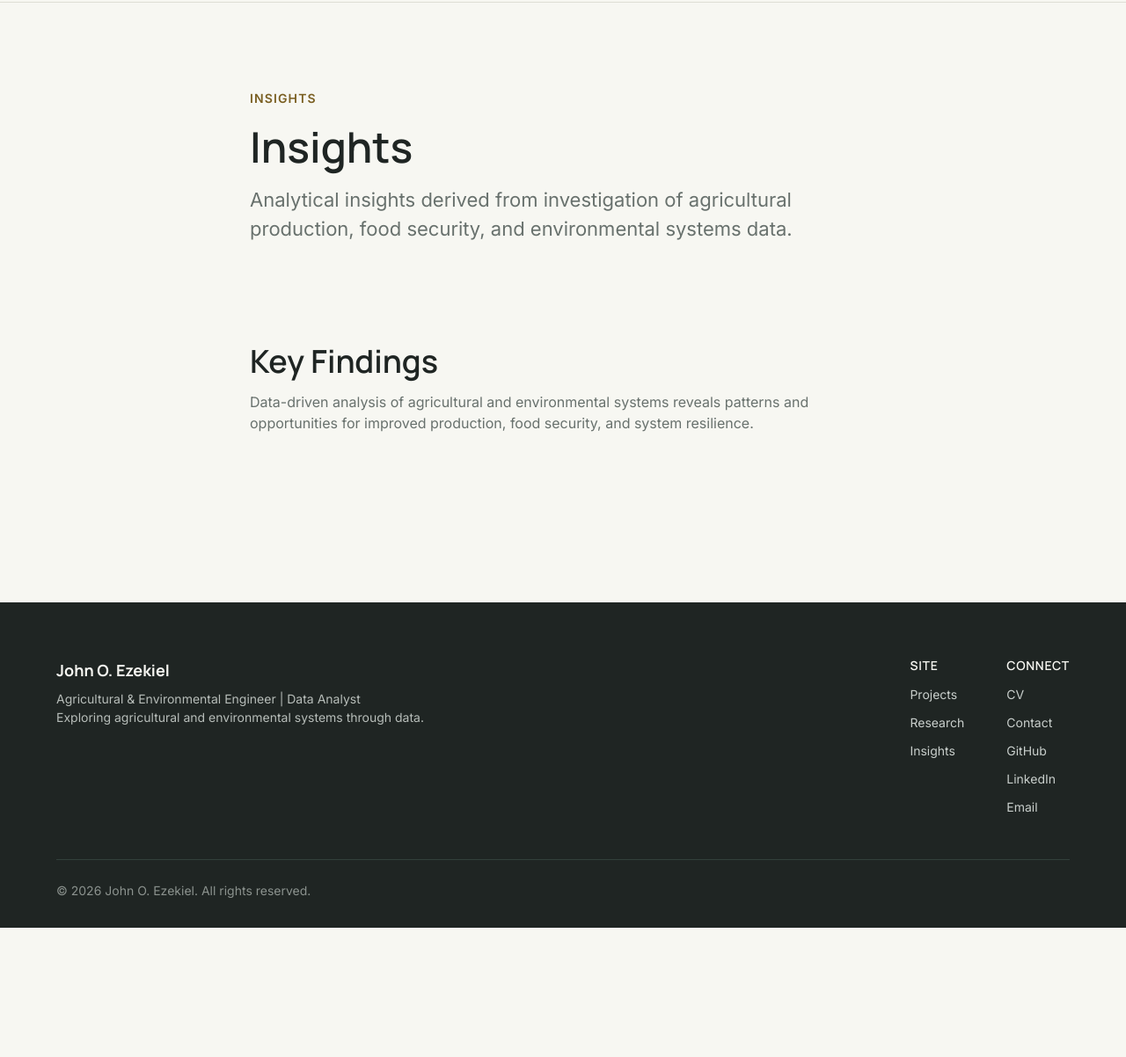
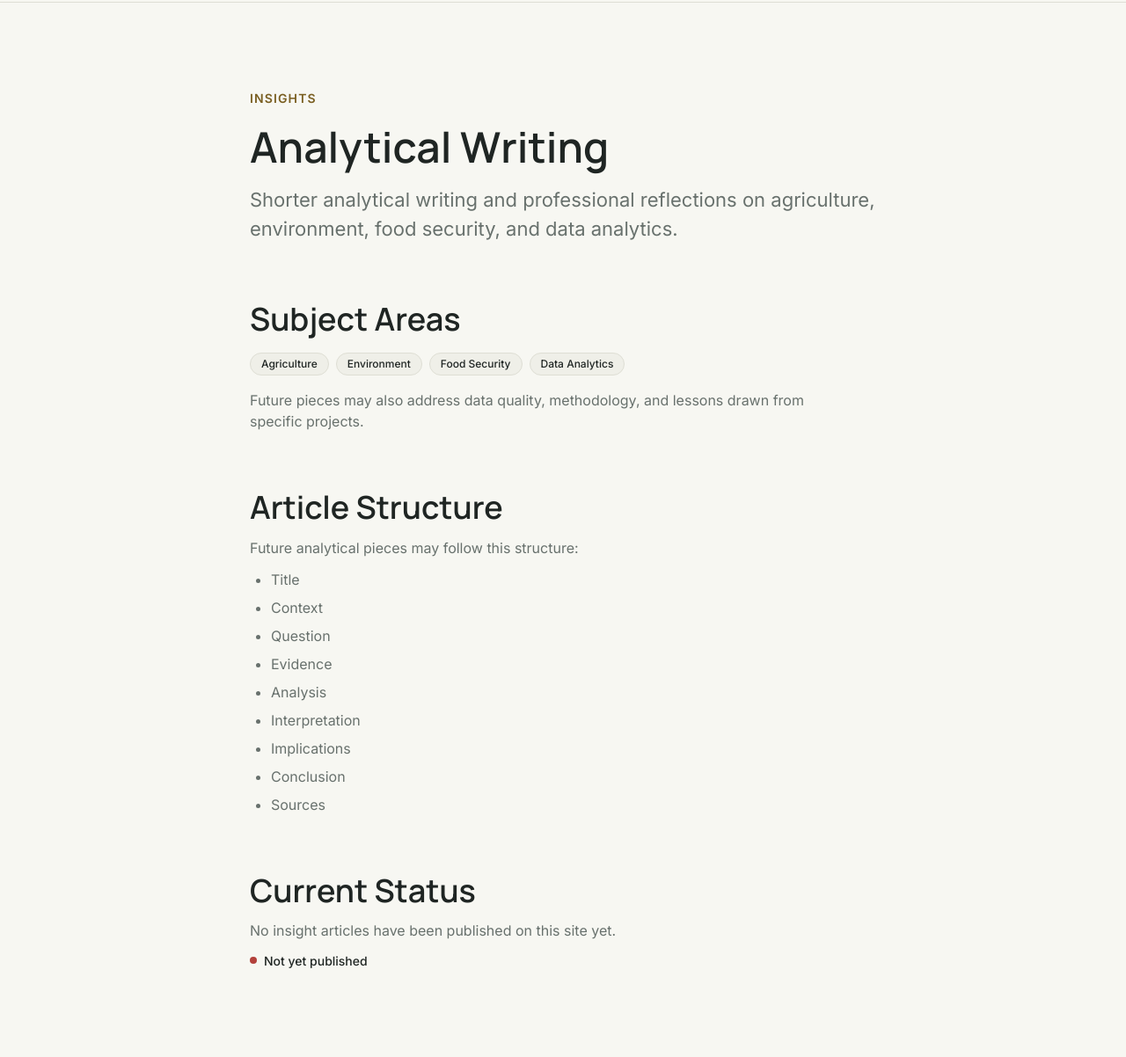
Before and after one commit to johnoe0710/john-o-ezekiel-website, a plain HTML site: page insights/index.html in a window 1280 px wide. Shown: the part 73-1275 px from the top of the page at 88% size. Before the commit the page ends 1128 px from the top, so only its background shows below. Drawn offline with Linux system fonts and the light colour scheme.

Commit message:
fix: restore future-facing insights architecture

```diff
--- a/insights/index.html
+++ b/insights/index.html
@@ -4,43 +4,73 @@
   <meta charset="UTF-8">
   <meta name="viewport" content="width=device-width, initial-scale=1.0">
   <title>Insights | John O. Ezekiel</title>
-  <meta name="description" content="Analytical insights on agricultural production, food security, and environmental systems.">
+  <meta name="description" content="Shorter analytical writing on agriculture, environment, food security, and data analytics.">
   <meta property="og:title" content="Insights | John O. Ezekiel">
-  <meta property="og:description" content="Analytical insights on agricultural production, food security, and environmental systems.">
+  <meta property="og:description" content="Shorter analytical writing on agriculture, environment, food security, and data analytics.">
   <meta property="og:type" content="website">
   <meta property="og:url" content="https://johnoe0710.github.io/john-o-ezekiel-website/insights/">
   <link rel="canonical" href="https://johnoe0710.github.io/john-o-ezekiel-website/insights/">
-  <link rel="preconnect" href="https://fonts.googleapis.com">
-  <link rel="preconnect" href="https://fonts.gstatic.com" crossorigin>
-  <link href="https://fonts.googleapis.com/css2?family=Inter:wght@400;500;600;700&amp;family=Manrope:wght@600;700;800&amp;display=swap" rel="stylesheet">
+  <link href="https://fonts.googleapis.com/css2?family=Inter:wght@400;500;600;700&family=Manrope:wght@600;700;800&display=swap" rel="stylesheet">
   <link rel="stylesheet" href="../css/tokens.css">
   <link rel="stylesheet" href="../css/base.css">
   <link rel="stylesheet" href="../css/layout.css">
   <link rel="stylesheet" href="../css/components.css">
 </head>
 <body>
-  <header class="site-header" data-include="partials/header.html"></header>
+  <header class="site-header" data-include="../partials/header.html"></header>
 
   <main>
-    <div class="container" style="padding-block: var(--space-9) var(--space-8); max-width: 760px;">
+    <div class="container" style="padding-block: var(--space-9) var(--space-6); max-width: 760px;">
       <span class="section-header__eyebrow">Insights</span>
-      <h1 style="margin-top: var(--space-2);">Insights</h1>
+      <h1 style="margin-top: var(--space-2);">Analytical Writing</h1>
       <p class="hero__tagline" style="margin-top: var(--space-4);">
-        Analytical insights derived from investigation of agricultural production, food security,
-        and environmental systems data.
+        Shorter analytical writing and professional reflections on agriculture,
+        environment, food security, and data analytics.
       </p>
     </div>
 
-    <div class="container" style="padding-block: var(--space-7) var(--space-9); max-width: 760px;">
-      <h2>Key Findings</h2>
+    <div class="container" style="padding-block: var(--space-6); max-width: 760px;">
+      <h2>Subject Areas</h2>
+      <div class="hero__labels" style="margin-top: var(--space-4);">
+        <span class="tag">Agriculture</span>
+        <span class="tag">Environment</span>
+        <span class="tag">Food Security</span>
+        <span class="tag">Data Analytics</span>
+      </div>
+      <p style="margin-top: var(--space-4); color: var(--color-text-muted);">
+        Future pieces may also address data quality, methodology, and lessons drawn from
+        specific projects.
+      </p>
+    </div>
+
+    <div class="container" style="padding-block: var(--space-6); max-width: 760px;">
+      <h2>Article Structure</h2>
       <p style="margin-top: var(--space-3); color: var(--color-text-muted);">
-        Data-driven analysis of agricultural and environmental systems reveals patterns and
-        opportunities for improved production, food security, and system resilience.
+        Future analytical pieces may follow this structure:
       </p>
+      <ul style="margin-top: var(--space-3); padding-left: var(--space-5); list-style: disc; color: var(--color-text-muted); display: flex; flex-direction: column; gap: var(--space-2);">
+        <li>Title</li>
+        <li>Context</li>
+        <li>Question</li>
+        <li>Evidence</li>
+        <li>Analysis</li>
+        <li>Interpretation</li>
+        <li>Implications</li>
+        <li>Conclusion</li>
+        <li>Sources</li>
+      </ul>
+    </div>
+
+    <div class="container" style="padding-block: var(--space-6) var(--space-9); max-width: 760px;">
+      <h2>Current Status</h2>
+      <p style="margin-top: var(--space-3); color: var(--color-text-muted);">
+        No insight articles have been published on this site yet.
+      </p>
+      <span class="status status--missing" style="margin-top: var(--space-3); display: inline-flex;">Not yet published</span>
     </div>
   </main>
 
-  <footer class="site-footer" data-include="partials/footer.html"></footer>
+  <footer class="site-footer" data-include="../partials/footer.html"></footer>
   <script src="../js/main.js"></script>
 </body>
 </html>
```
